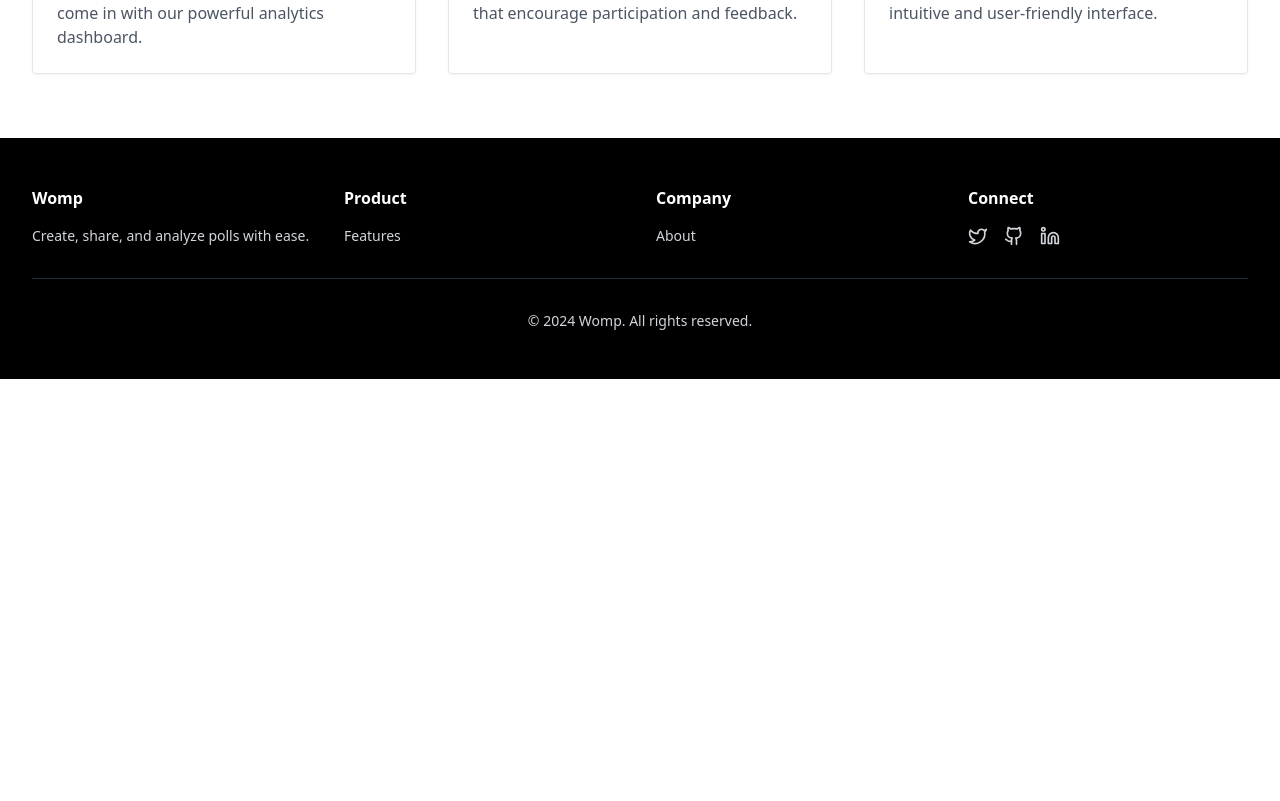
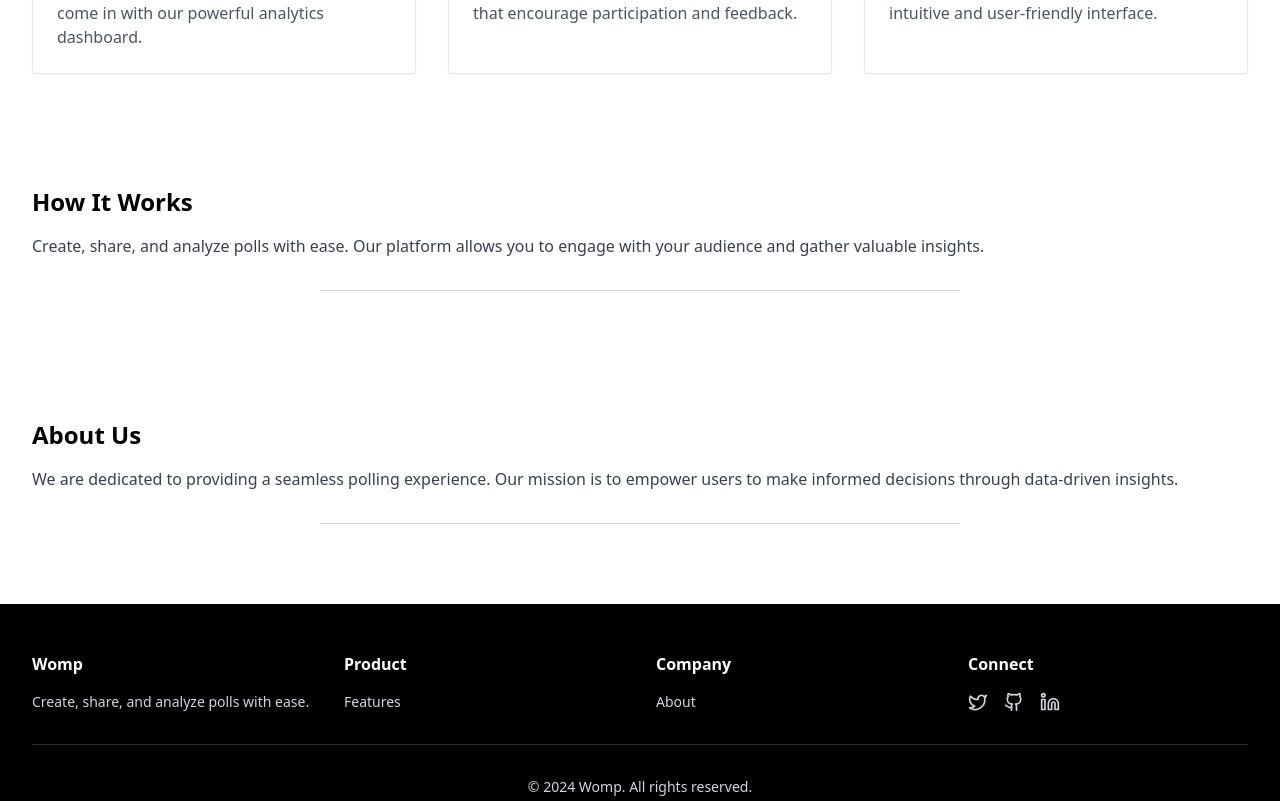
Before and after one commit to ForgedChemist/Womp-Poll-App, a React (Vite) app: page / in a window 1280 px wide. Shown: the part 720-1521 px from the top of the page. Before the commit the page ends 1099 px from the top, so only its background shows below. Built offline with nearby package versions, Linux system fonts and the light colour scheme.

Commit message:
added sections for about us and how it works

```diff
--- a/src/App.jsx
+++ b/src/App.jsx
@@ -11,6 +11,8 @@ import { Dashboard } from './components/dashboard/Dashboard';
 import { PollVoting } from './components/polls/PollVoting';
 import { PollResults } from './components/polls/PollResults';
 import { MyPolls } from './components/dashboard/MyPolls';
+import { HowItWorks } from './components/sections/HowItWorks';
+import { AboutUs } from './components/sections/AboutUs';
 
 function HomePage() {
   return (
@@ -18,6 +20,8 @@ function HomePage() {
       <main>
         <Hero />
         <Benefits />
+        <HowItWorks />
+        <AboutUs />
       </main>
       <Footer />
     </>
--- /dev/null
+++ b/src/components/sections/AboutUs.jsx
@@ -0,0 +1,18 @@
+import React from 'react';
+
+export function AboutUs() {
+  return (
+    <section id="about" className="py-12 bg-white">
+      <div className="max-w-7xl mx-auto px-4 sm:px-6 lg:px-8">
+        <h2 className="text-2xl font-bold mb-4">About Us</h2>
+        <p className="text-gray-700">
+          We are dedicated to providing a seamless polling experience. Our mission is to empower users to make informed decisions through data-driven insights.
+        </p>
+        {/* Add more information about your company here */}
+      </div>
+      <div className="flex justify-center">
+        <hr className="border-t border-gray-300 w-1/2 my-8" />
+      </div>
+    </section>
+  );
+}
--- /dev/null
+++ b/src/components/sections/HowItWorks.jsx
@@ -0,0 +1,18 @@
+import React from 'react';
+
+export function HowItWorks() {
+  return (
+    <section id="how-it-works" className="py-12">
+      <div className="max-w-7xl mx-auto px-4 sm:px-6 lg:px-8">
+        <h2 className="text-2xl font-bold mb-4">How It Works</h2>
+        <p className="text-gray-700">
+          Create, share, and analyze polls with ease. Our platform allows you to engage with your audience and gather valuable insights.
+        </p>
+        {/* Add more content or features here */}
+      </div>
+      <div className="flex justify-center">
+        <hr className="border-t border-gray-300 w-1/2 my-8" /> {/* Shorter dividing bar */}
+      </div>
+    </section>
+  );
+}
```
